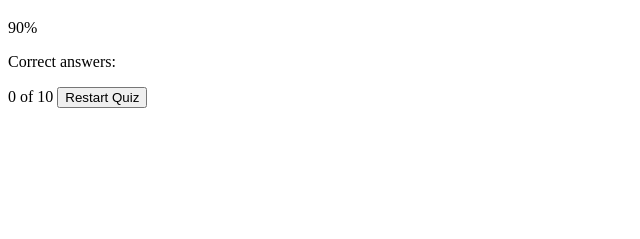
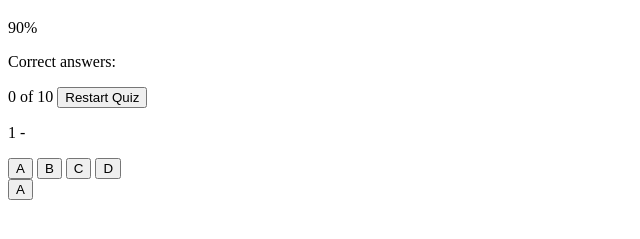
Before and after one commit to lucas-andrad/Quiz.JS, a plain HTML site: page index.html in a window 1280 px wide. Shown: the part 61-300 px from the top of the page, without its empty margins (0-640 px from the left). Drawn offline with Linux system fonts and the light colour scheme.

Commit message:
Creating project HTML

```diff
--- a/index.html
+++ b/index.html
@@ -1,18 +1,34 @@
 <!DOCTYPE html>
 <html lang="en">
   <head>
-    <meta charset="UTF-8">
-    <meta name="viewport" content="width=device-width, initial-scale=1.0">
+    <meta charset="UTF-8" />
+    <meta name="viewport" content="width=device-width, initial-scale=1.0" />
     <title>Quiz.JS</title>
-    <link rel="stylesheet" href="css/style.css">
+    <link rel="stylesheet" href="css/style.css" />
     <script src="js/script.js" defer></script>
   </head>
   <body>
     <h1 class="main-title">Programming Quiz</h1>
     <div id="score-container">
       <p id="display-score"><span>90</span>%</p>
-        <p>Correct answers: </p> <span id="correct-answer">0</span> of <span id="questions">10</span>
+      <p>Correct answers:</p>
+      <span id="correct-answer">0</span> of <span id="questions">10</span>
       <button id="restart">Restart Quiz</button>
     </div>
+
+    <div id="quiz-container">
+      <p id="question">
+        <span id="question-number">1</span> - <span id="question-text"></span>
+      </p>
+    </div>
+
+    <div id="answers-box">
+        <button><span class="btn-letter">A</span><span class="question-answer"></span></button>
+        <button><span class="btn-letter">B</span><span class="question-answer"></span></button>
+        <button><span class="btn-letter">C</span><span class="question-answer"></span></button>
+        <button><span class="btn-letter">D</span><span class="question-answer"></span></button>
+    </div>
+
+    <button class="answer-template hide"><span class="btn-letter">A</span><span class="question-answer"></span></button>
   </body>
 </html>
```
Lines whose indentation alone changed are shown as unchanged.
